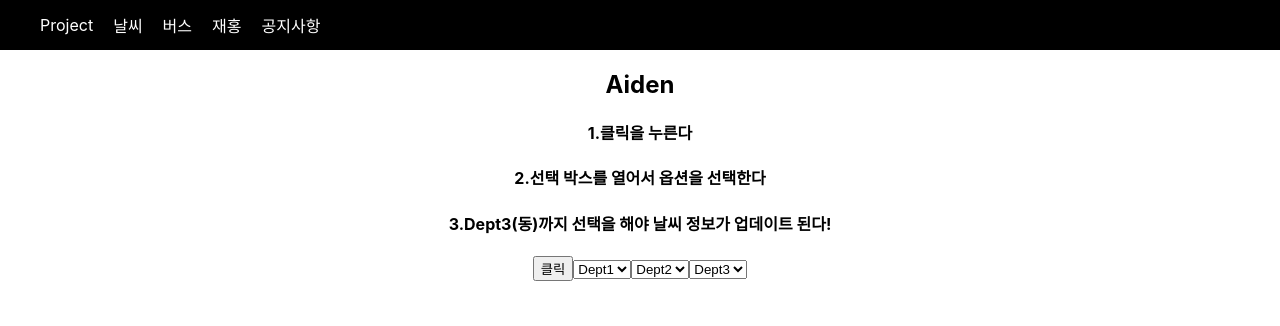
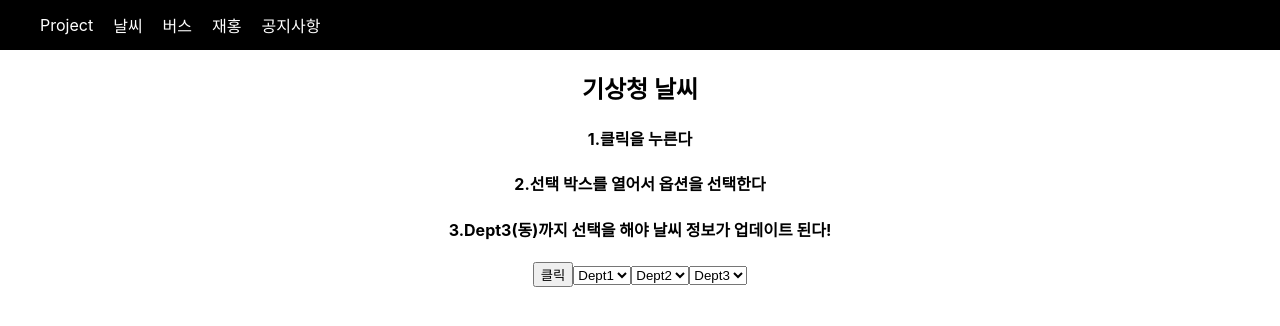
Before and after one commit to aidencjswo/jiwonfe, a React (Create React App) app: page /weather in a window 1280 px wide. Shown: the top 326 px of the page. Built offline with nearby package versions, Linux system fonts and the light colour scheme.

Commit message:
weather.js console.log 삭제

```diff
--- a/src/page/weather.js
+++ b/src/page/weather.js
@@ -31,7 +31,6 @@ function Weather() {
             let copy = [dept2];
             copy = response.data.data
             setDept2(copy);
-            console.log(response.data)
         } catch (error) {
             console.log(error.message)
         }
@@ -46,7 +45,6 @@ function Weather() {
             let copy = [dept3];
             copy = response.data.data
             setDept3(copy);
-            console.log(response.data.data)
         } catch (error) {
             console.log(error.message)
         }
@@ -61,7 +59,6 @@ function Weather() {
             let copy = [...weather]
             copy = response.data.data
             setWeather(copy)
-            console.log(response.data)
         }catch(error){
             console.log(error.message)
         }
@@ -71,7 +68,7 @@ function Weather() {
 
     return (
         <div>
-            <h2>Aiden</h2>
+            <h2>기상청 날씨</h2>
             <h4>1.클릭을 누른다</h4>
             <h4>2.선택 박스를 열어서 옵션을 선택한다</h4>
             <h4>3.Dept3(동)까지 선택을 해야 날씨 정보가 업데이트 된다!</h4>
```
